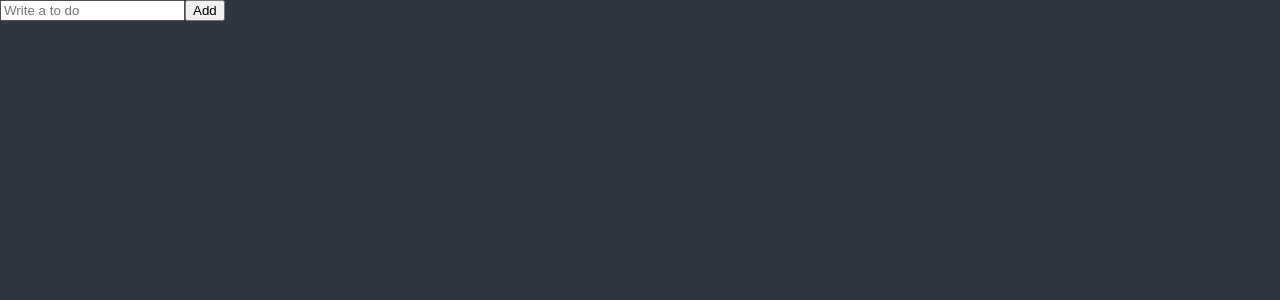
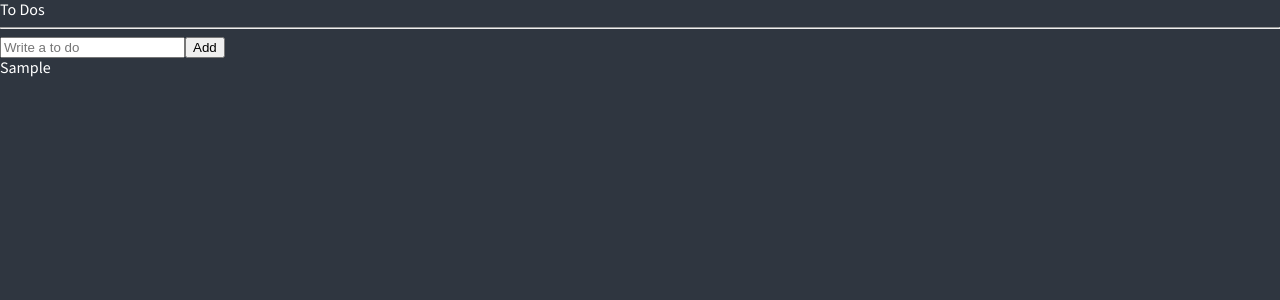
Before and after one commit to Leeje98/nomadcoders-reactMaster--ToDoList, a React (Create React App) app: page / in a window 1280 px wide. Both pictures are taken after typing "Sample" into the empty fields and a click on the button "Add". Shown: the top 300 px of the page. Built offline with nearby package versions, Linux system fonts and the light colour scheme.

Commit message:
#6.11 Add To Do

```diff
--- a/src/App.tsx
+++ b/src/App.tsx
@@ -3,7 +3,7 @@
 import { HelmetProvider } from "react-helmet-async";
 import { darkTheme, lightTheme } from "./theme";
 import { useRecoilValue } from "recoil";
-import ToDoList from "./ToDoList";
+import ToDoList from "./components/ToDoList";
 
 const GlobalStyle = createGlobalStyle`
 @import url('https://fonts.googleapis.com/css2?family=Source+Sans+3:wght@300;400;500;600;700;800;900&display=swap');
--- a/src/ToDoList.tsx
+++ /dev/null
@@ -1,28 +0,0 @@
-// import React, { useState } from "react";
-import { useForm } from "react-hook-form";
-
-interface IFrom {
-  toDo: string;
-}
-
-function ToDoList() {
-  const { register, handleSubmit, setValue } = useForm<IFrom>();
-  const onSubmit = (data:IFrom) => {
-    console.log('add to do', data.toDo)
-    setValue("toDo", "")
-  }
-
-  return (
-    <div>
-      <form onSubmit={handleSubmit(onSubmit)}>
-        <input {...register("toDo", {
-          required: "필수 항목입니다"
-        })} placeholder="Write a to do" />
-        <button>Add</button>
-      </form>
-    </div>
-  );
-}
-
-
-export default ToDoList;
--- /dev/null
+++ b/src/components/ToDoList.tsx
@@ -0,0 +1,49 @@
+// import React, { useState } from "react";
+import { useForm } from "react-hook-form";
+import { atom, useRecoilState, useRecoilValue, useSetRecoilState } from "recoil";
+
+
+interface IFrom {
+  toDo: string;
+}
+
+interface IToDo {
+  text: string;
+  id: number;
+  category: "TO_DO" | "DOING" | "DONE";
+}
+
+const toDoState = atom<IToDo[]>({
+  key: "toDo",
+  default: [],
+})
+
+function ToDoList() {
+  const [toDos, setToDos] = useRecoilState(toDoState);
+  const { register, handleSubmit, setValue } = useForm<IFrom>();
+  const onSubmit = ({toDo}:IFrom) => {
+    setToDos(oldToDos => [{text:toDo, id: Date.now(), category:"TO_DO"}, ...oldToDos])
+    setValue("toDo", "")
+  }
+  console.log(toDos)
+  return (
+    <div>
+      <h1>To Dos</h1>
+      <hr />
+      <form onSubmit={handleSubmit(onSubmit)}>
+        <input {...register("toDo", {
+          required: "필수 항목입니다"
+        })} placeholder="Write a to do" />
+        <button>Add</button>
+      </form>
+      <ul>
+        {toDos.map((toDo) => (
+          <li key={toDo.id}>{toDo.text}</li>
+        ))}
+      </ul>
+    </div>
+  );
+}
+
+
+export default ToDoList;
```
Also changed, not shown: src/components/Forms.tsx (renamed from src/Forms.tsx).
